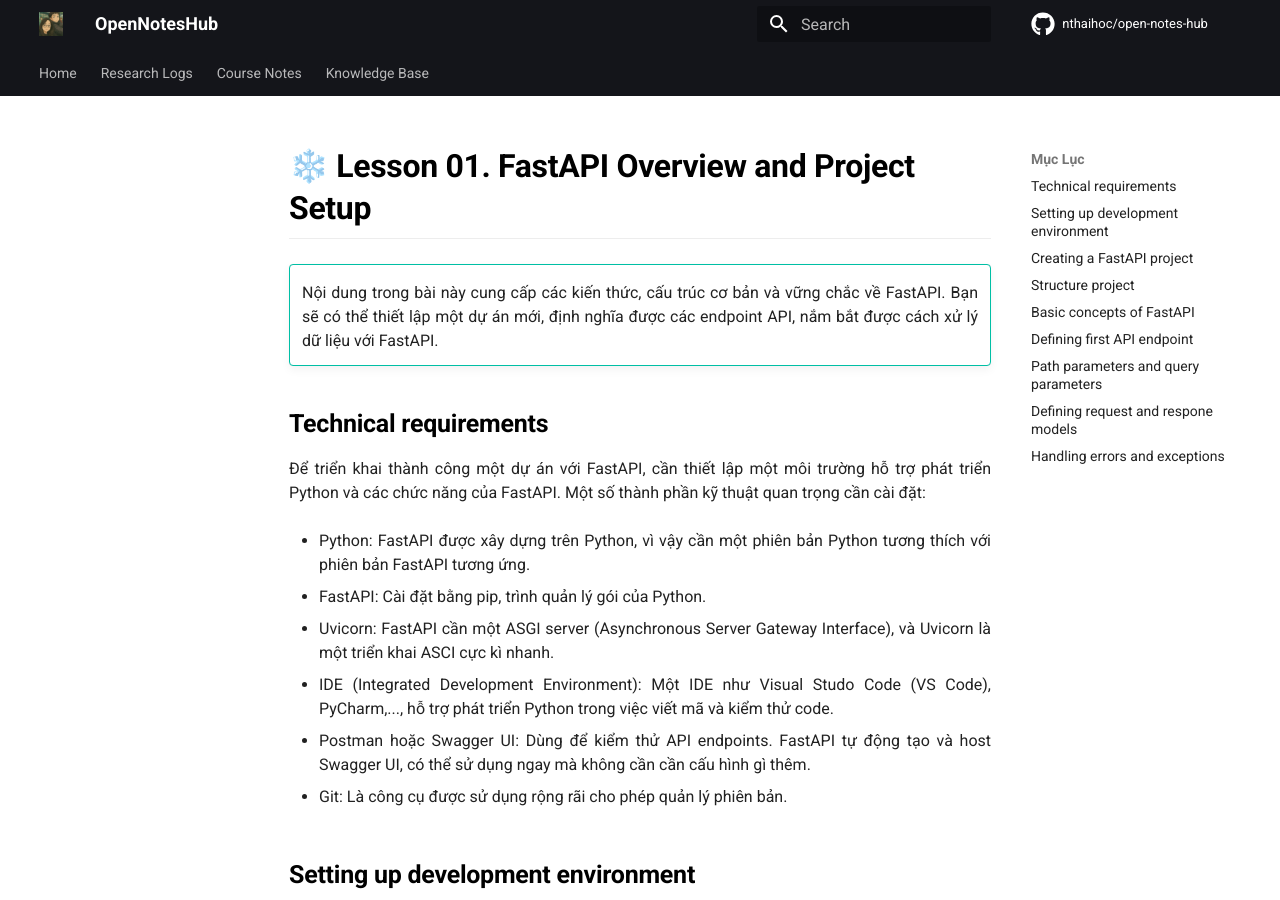
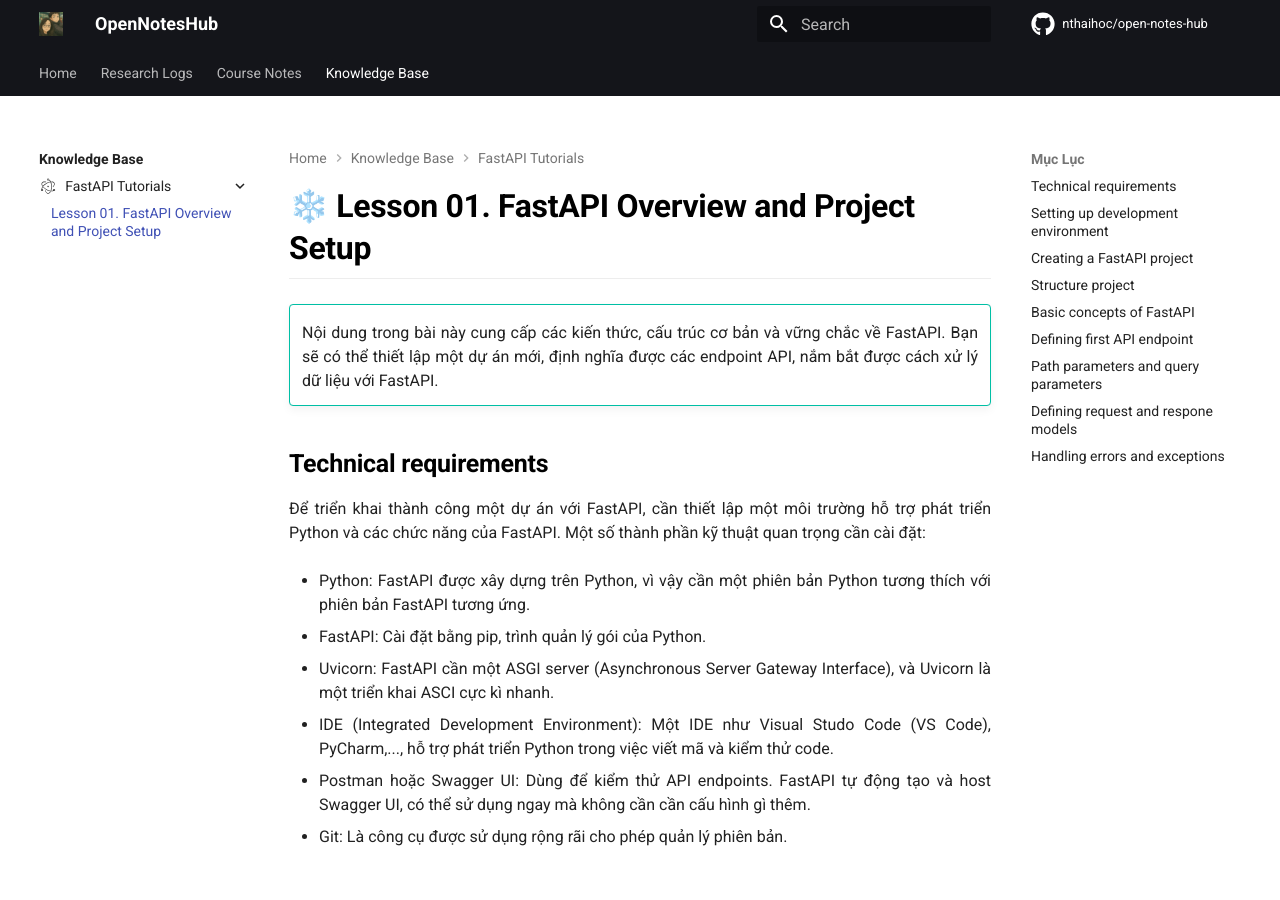
Before and after one commit to nthaihoc/open-notes-hub, an MkDocs documentation site: the page built from docs/knowledge-base/fastapi-tutorials/lesson-01-fastapi_overview_and_project_setup.md, in a window 1280 px wide and 900 px high. Built offline with MkDocs 1.6.1 and Material for MkDocs 9.7.7, drawn with Linux system fonts in a browser that asks for light colours; comment, search, counter and statistics services are not loaded; part of the change alters nothing that is shown; some of the changed text lies outside the part shown.

```diff
--- a/mkdocs.yml
+++ b/mkdocs.yml
@@ -116,7 +116,7 @@ nav:
     # - MLOps Tutorials: knowledge-base/mlops-tutorials/README.md
     - FastAPI Tutorials:
       - FastAPI Tutorials: knowledge-base/fastapi-tutorials/README.md
-      - Lesson 01. FastAPI Overview and Project Setup: knowledge-base/lesson-01-fastapi-tutorials/notes/fastapi_overview_and_project_setup.md
+      - Lesson 01. FastAPI Overview and Project Setup: knowledge-base/fastapi-tutorials/lesson-01-fastapi_overview_and_project_setup.md
 
 # 05. setup other configurations
 extra:
```
